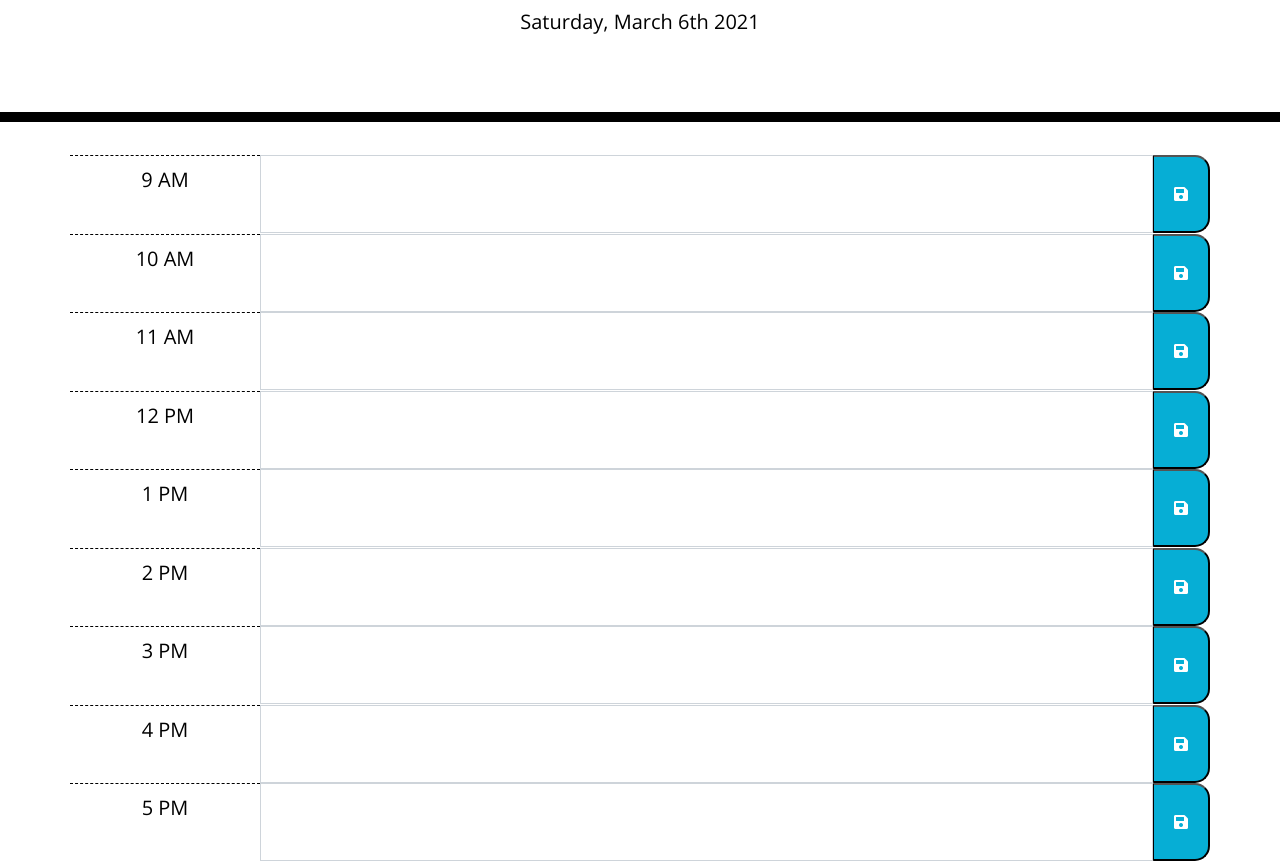
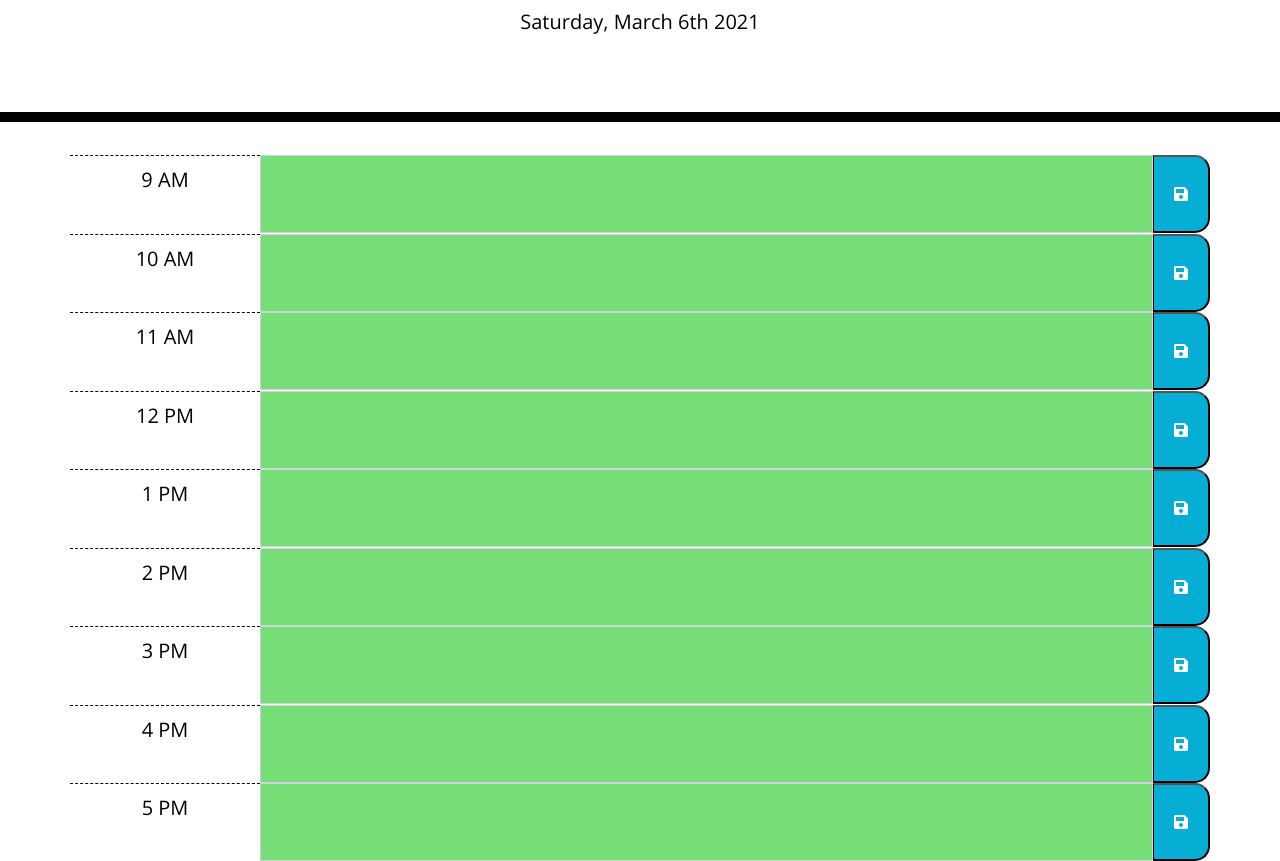
Before and after one commit to tjl2125/Work-Day-Scheduler-, a plain HTML site: page index.html in a window 1280 px wide. Shown: the part 182-1043 px from the top of the page. Drawn offline with nearby package versions, Linux system fonts and the light colour scheme.

Commit message:
fixed background color time

```diff
--- a/index.html
+++ b/index.html
@@ -38,55 +38,55 @@
         <div class="input-group input-group-lg time-block" data-hour = "9">
           <label for="colHour9" class="col-sm-2 col-form-label col-form-label-lg hour">9 AM</label>
           <!--<input type="text" class="form-control" placeholder="Insert Text Here" aria-label="Task" aria-describedby="button-addon2"-->
-          <textarea class="textarea form-control"></textarea>
+          <textarea class="textarea form-control" id = "hour9"></textarea>
           <button class="saveBtn" type="button" id="btn9"><i class="fas fa-save"></i></button>
         </div>
 
         <div class="input-group input-group-lg time-block" data-hour = "10">
           <label for="colHour10" class="col-sm-2 col-form-label col-form-label-lg hour">10 AM</label>
-          <textarea class="textarea form-control"></textarea>
+          <textarea class="textarea form-control" id = "hour10"></textarea>
           <button class="saveBtn" type="button" id="btn10"><i class="fas fa-save"></i></button>
         </div>
 
         <div class="input-group input-group-lg time-block" data-hour = "11">
           <label for="colHour11" class="col-sm-2 col-form-label col-form-label-lg hour">11 AM</label>
-          <textarea class="textarea form-control"></textarea>
+          <textarea class="textarea form-control" id = "hour11"></textarea>
           <button class="saveBtn" type="button" id="btn11"><i class="fas fa-save"></i></button>
         </div>
 
         <div class="input-group input-group-lg time-block" data-hour = "12">
           <label for="colHour12" class="col-sm-2 col-form-label col-form-label-lg hour">12 PM</label>
-          <textarea class="textarea form-control"></textarea>
+          <textarea class="textarea form-control" id = "hour12"></textarea>
           <button class="saveBtn" type="button" id="btn12"><i class="fas fa-save"></i></button>
         </div>
 
         <div class="input-group input-group-lg time-block" data-hour = "13">
           <label for="colHour1" class="col-sm-2 col-form-label col-form-label-lg hour">1 PM</label>
-          <textarea class="textarea form-control"></textarea>
+          <textarea class="textarea form-control" id = "hour13"></textarea>
           <button class="saveBtn" type="button" id="btn13"><i class="fas fa-save"></i></button>
         </div>
 
         <div class="input-group input-group-lg time-block" data-hour = "14" >
           <label for="colHour2" class="col-sm-2 col-form-label col-form-label-lg hour">2 PM</label>
-          <textarea class="textarea form-control"></textarea>
+          <textarea class="textarea form-control" id = "hour14"></textarea>
           <button class="saveBtn" type="button" id="btn14"><i class="fas fa-save"></i></button>
         </div>
 
         <div class="input-group input-group-lg time-block" data-hour = "15">
           <label for="colHour3" class="col-sm-2 col-form-label col-form-label-lg hour">3 PM</label>
-          <textarea class="textarea form-control"></textarea>
+          <textarea class="textarea form-control" id = "hour15"></textarea>
           <button class="saveBtn" type="button" id="btn15"><i class="fas fa-save"></i></button>
         </div>
 
         <div class="input-group input-group-lg time-block" data-hour = "16">
           <label for="colHour4" class="col-sm-2 col-form-label col-form-label-lg hour">4 PM</label>
-          <textarea class="textarea form-control"></textarea>
+          <textarea class="textarea form-control" id = "hour16"></textarea>
           <button class="saveBtn" type="button" id="btn16"><i class="fas fa-save"></i></button>
         </div>
 
         <div class="input-group input-group-lg time-block" data-hour = "17">
           <label for="colHour5" class="col-sm-2 col-form-label col-form-label-lg hour">5 PM</label>
-          <textarea class="textarea form-control"></textarea>
+          <textarea class="textarea form-control" id = "hour17"></textarea>
           <button class="saveBtn" type="button" id="btn17"><i class="fas fa-save"></i></button>
         </div>
       </div>
--- a/script.js
+++ b/script.js
@@ -1,69 +1,29 @@
 //var currentHr = document.getElementsByClassName("time-block");
 
-// update the current day at the top
-// var todayDate = moment().format("dddd, MMMM Do YYYY");
-// $("#currentDay").text(todayDate);
-// //get the current hour
-// var currentHour = moment().format("HH");
-// console.log(currentHour);
-var timeArray = [$('#btn9').text(), $('#btn10').text(), $('#btn11').text(), $('#btn12').text(), $('#btn13').text(), $('#btn14').text(), $('#btn15').text(), $('#btn16').text(), $('#btn17').text()]
 var saveBtn = $('saveBtn');
+
 
 var currentDay = moment().format("dddd, MMMM Do YYYY");
 $("#currentDay").text(currentDay);
 
 var currentHour = moment().format("HH");
 
-function colorTime () {
-    for (var i = 0; i < timeArray.length; i++) {
-        var hours = (moment(timeArray[i], "H a"));
-        var presentHour = moment(currentHour, "H a");
-        console.log(hours);
-        console.log(presentHour);
-        if (presentHour.isSame(hours)) {
-            $('.textarea').addClass(".present");
-        } else if (presentHour.isAfter(hours)) {
-            $('.textarea').addClass(".future");
-        } else {
-            (presentHour.isBefore(hours))
-            $('.textarea').addClass(".past");
-        }
-    }
+function colorTime() {
+    $('.time-block').each(function(index,item){
+      var hourInt = parseInt(currentHour);
+      var blockValue = parseInt($(item).data('number'));
+      if(blockValue === hourInt){
+          $(".textarea").addClass('present');
+      } else if (blockValue < hourInt) {
+        $(".textarea").addClass('past');
+      } else {
+        $(".textarea").addClass('future');
+      }
+    });
 };
 
 colorTime();
 
-
-// var checkTime = function () {
-
-//     //Get Current time
-//     var currentTime = moment().format('H');
-
-//     //get all elements with class "taskarea"
-//     var timeBlockElements = $(".textarea");
-
-//     //loop through taskarea classes
-//     for (var i = 0 ; i < timeBlockElements.length ; i++) {
-
-//         //Get element i's ID as a string
-//         var elementID = timeBlockElements[i].id;
-
-//         //get element by ID
-//         var manipID = document.getElementById(timeBlockElements[i].id)
-
-//         //remove any old classes from element
-//         //$(timeBlockElements[i].id).removeClass(".present .past .future");
-
-//         // apply new class if task is present/past/future
-//         if (elementID < currentTime) {
-//             $(manipID).addClass(".past");
-//         } else if (elementID > currentTime) {
-//             $(manipID).addClass(".future");
-//         } else {
-//             $(manipID).addClass(".present");
-//         }
-//     }
-// }
-
-// // checkTime every 5 minutes
-// setInterval(checkTime(), (1000 * 60) * 5);
+var runAgain = window.setInterval(function() {
+    colorTime();
+}, 15000);
```
